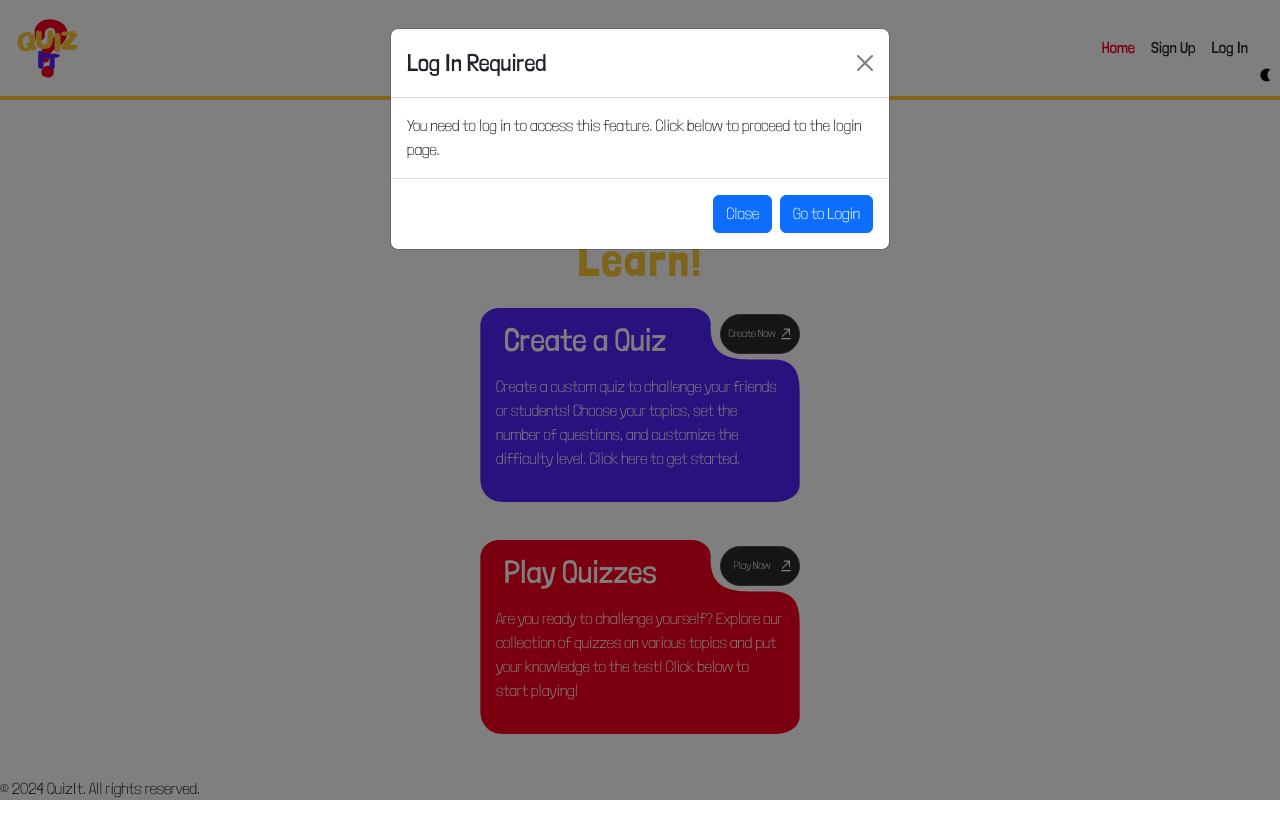
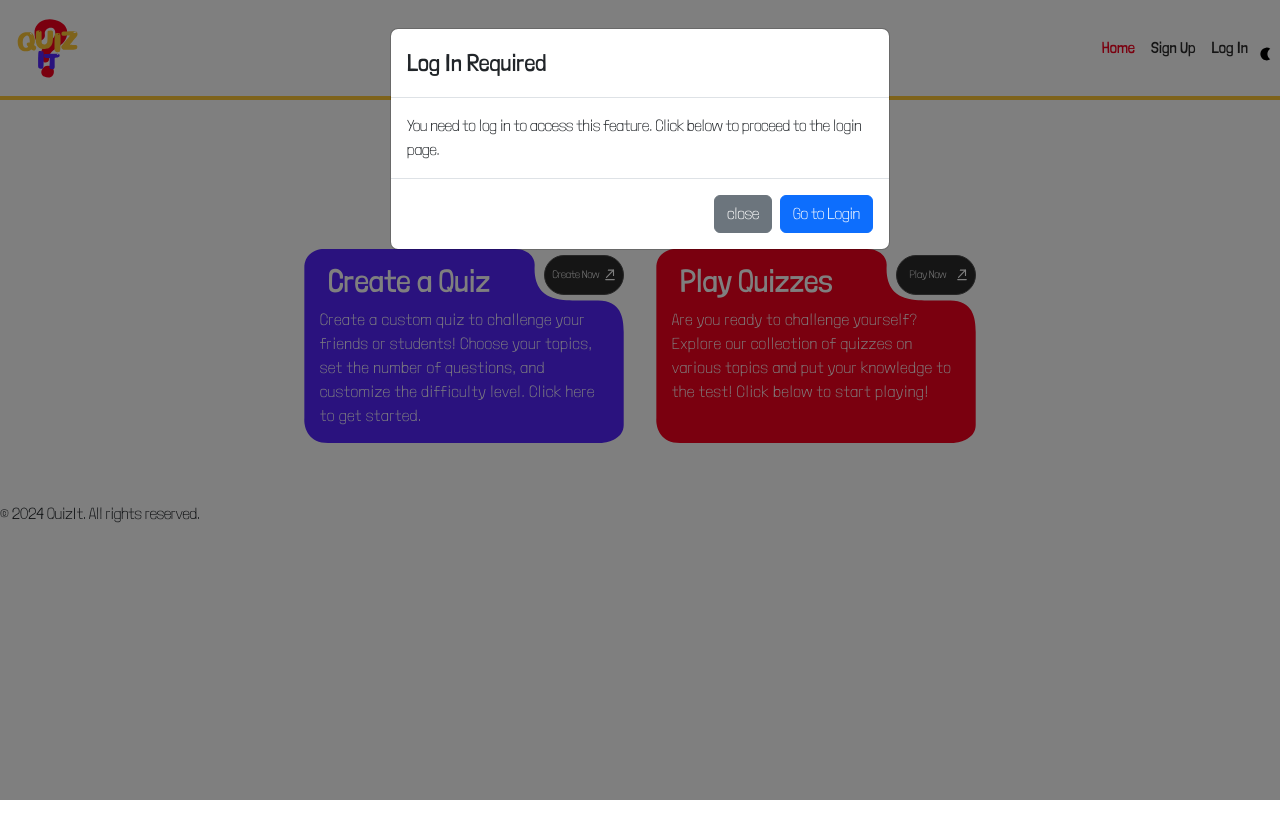
Before and after one commit to mashalnaeem/mashal-naeem-quizit, a React (Create React App) app: page / in a window 1280 px wide. Both pictures are taken after a click on the button "Create Now". Built offline with nearby package versions, Linux system fonts and the light colour scheme.

Commit message:
add styling for home page

```diff
--- a/src/Styles/Partials/_mixins.scss
+++ b/src/Styles/Partials/_mixins.scss
@@ -53,3 +53,9 @@
     padding: 0.5rem;
     font-size: 2rem;
 }
+
+@mixin text {
+    font-size: 1rem;
+    letter-spacing: 0.05rem;
+    column: $white;
+}
--- a/src/components/Header/Header.scss
+++ b/src/components/Header/Header.scss
@@ -68,6 +68,12 @@
     }
 
     &.dark-mode {
+
+        .header {
+            background-color: $black;
+            color: $white;
+        }
+
         .nav__link {
             color: $white;
         }
@@ -81,7 +87,7 @@
 .toggle-icons {
     position: absolute;
     top: 1%;
-    right: 1%;
+    right: 1.5%;
 
     @include tablet {
         top: 7.5%;
--- /dev/null
+++ b/src/components/ModalComponent/ModalComponent.js
@@ -0,0 +1,26 @@
+
+import { Modal, Button } from 'react-bootstrap';
+
+function ModalComponent({ show, onHide, title, body, closeButton, primaryButton, onClick }) {
+
+  return (
+    <Modal show={show} onHide={onHide}>
+      <Modal.Header>
+        <Modal.Title>{title}</Modal.Title>
+      </Modal.Header>
+      <Modal.Body>
+        {body}
+      </Modal.Body>
+      <Modal.Footer>
+        <Button variant="secondary" onClick={onHide}>
+          {closeButton}
+        </Button>
+        <Button variant="primary" onClick={onClick}>
+          {primaryButton}
+        </Button>
+      </Modal.Footer>
+    </Modal>
+  );
+}
+
+export default ModalComponent;
--- a/src/pages/HomePage/HomePage.js
+++ b/src/pages/HomePage/HomePage.js
@@ -2,7 +2,9 @@ import "./HomePage.scss"
 
 import { useState } from 'react';
 import { useNavigate } from 'react-router-dom';
-import { Card, Button, Modal } from 'react-bootstrap';
+import { Card, Button } from 'react-bootstrap';
+
+import ModalComponent from "../../components/ModalComponent/ModalComponent";
 
 function HomePage() {
 
@@ -28,13 +30,13 @@ function HomePage() {
     };
 
     return (
-        <div className="home">
+        <section className="home">
             <h1 className="text-center home__title">
-                <span className="home__create">Create,</span>
-                <span className="home__play">Play,</span>
+                <span className="home__create">Create, </span>
+                <span className="home__play">Play, </span>
                 <span className="home__run">Learn!</span>
             </h1>
-
+            <article className="home__body">
                 <Card className="home__container">
                     <Card.Body className="home__card">
                         <Card.Title className="home__subtitle">Create a Quiz</Card.Title>
@@ -54,24 +56,18 @@ function HomePage() {
                         <Button className="home__button" onClick={handlePlayQuizzesClick}>Play Now</Button>
                     </Card.Body>
                 </Card>
+            </article>
 
-            <Modal show={showModal} onHide={() => setShowModal(false)}>
-                <Modal.Header closeButton>
-                    <Modal.Title>Log In Required</Modal.Title>
-                </Modal.Header>
-                <Modal.Body>
-                    You need to log in to access this feature. Click below to proceed to the login page.
-                </Modal.Body>
-                <Modal.Footer>
-                    <Button variant="primary" onClick={() => setShowModal(false)}>
-                        Close
-                    </Button>
-                    <Button variant="primary" onClick={() => navigate("/login")}>
-                        Go to Login
-                    </Button>
-                </Modal.Footer>
-            </Modal>
-        </div>
+            <ModalComponent
+                title="Log In Required"
+                body="You need to log in to access this feature. Click below to proceed to the login page."
+                closeButton="close"
+                primaryButton="Go to Login"
+                onClick={() => navigate("/login")}
+                onHide={() => setShowModal(false)}
+                show={showModal}
+            />
+        </section>
     );
 }
 
--- a/src/pages/HomePage/HomePage.scss
+++ b/src/pages/HomePage/HomePage.scss
@@ -13,6 +13,12 @@
         font-size: 3rem;
         display: flex;
         flex-direction: column;
+
+        @include tablet {
+            flex-direction: row;
+            justify-content: center;
+            margin: 2rem;
+        }
     }
 
     &__create {
@@ -33,6 +39,10 @@
         height: 232px;
         margin: auto;
         border: none;
+
+        @include tablet {
+            margin: 1rem;
+        }
     }
 
     &__card {
@@ -41,6 +51,7 @@
         overflow: hidden;
         cursor: pointer;
         margin-bottom: 1rem;
+        padding: 0 !important;
 
         &--red {
             background-image: url("../../assets//images/card-red.svg");
@@ -49,10 +60,14 @@
 
     &__subtitle {
         @include subtitle;
+        padding: 1.5rem;
+        padding-bottom: 0;
     }
 
     &__descrip {
         color: $white;
+        @include text;
+        padding: 0 1rem;
     }
 
     &__button {
@@ -61,4 +76,12 @@
         top: 8%;
         right: 0;
     }
+
+    &__body {
+
+        @include tablet {
+            display: flex;
+            justify-content: center;
+        }
+    }
 }
```
Also changed, not shown: src/components/ModalComponent/ModalComponent.scss (added). Lines whose indentation alone changed are shown as unchanged.
